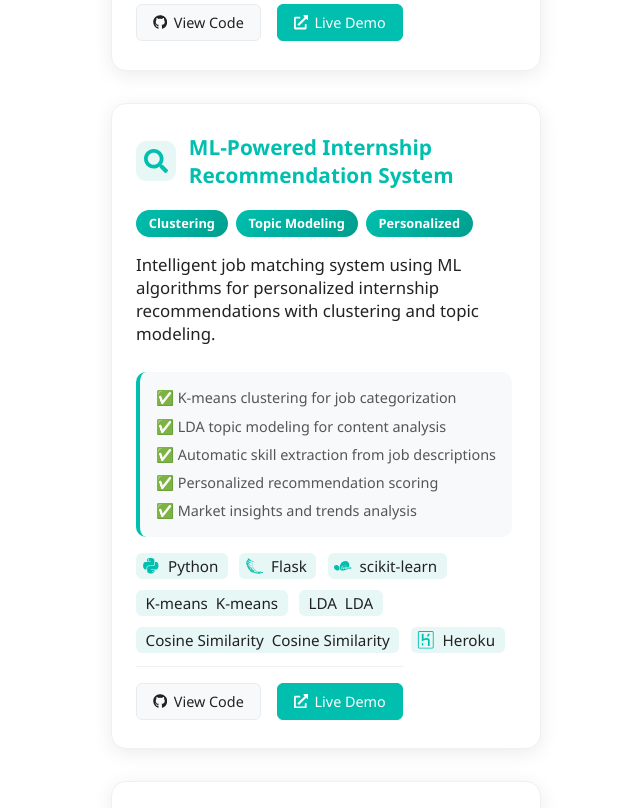
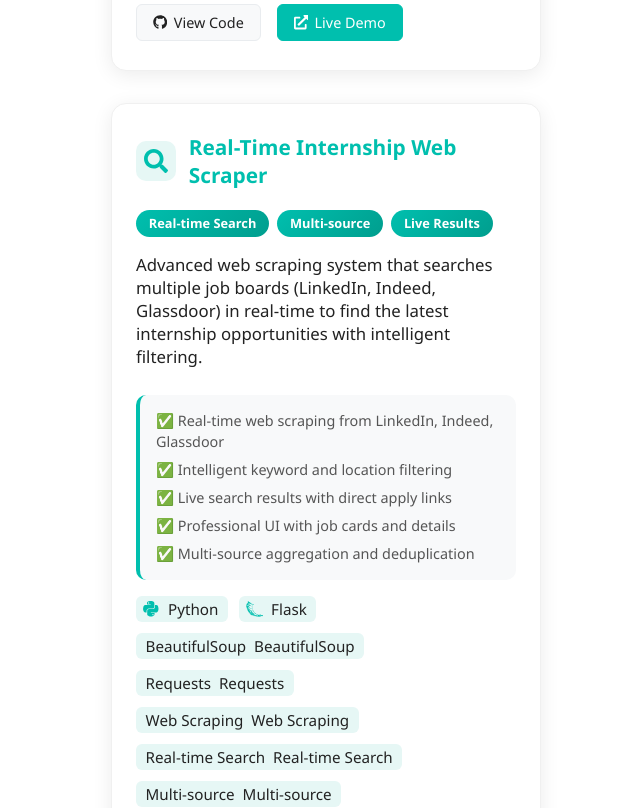
Before and after one commit to segnimekonnen7/segni-portfolio-, a React (Create React App) app: page / in a window 1280 px wide. Shown: the part 5400-6208 px from the top of the page, without its empty margins (314-954 px from the left). Built offline with nearby package versions, Linux system fonts and the light colour scheme.

Commit message:
Update internship finder to real web scraper with working demo link

```diff
--- a/src/Projects.js
+++ b/src/Projects.js
@@ -48,19 +48,19 @@ const projects = [
     ]
   },
   {
-    title: 'ML-Powered Internship Recommendation System',
-    description: 'Intelligent job matching system using ML algorithms for personalized internship recommendations with clustering and topic modeling.',
-    tech: ['Python', 'Flask', 'scikit-learn', 'K-means', 'LDA', 'Cosine Similarity', 'Heroku'],
+    title: 'Real-Time Internship Web Scraper',
+    description: 'Advanced web scraping system that searches multiple job boards (LinkedIn, Indeed, Glassdoor) in real-time to find the latest internship opportunities with intelligent filtering.',
+    tech: ['Python', 'Flask', 'BeautifulSoup', 'Requests', 'Web Scraping', 'Real-time Search', 'Multi-source'],
     github: 'budget-buddy',
-    demo: 'http://localhost:5001',
+    demo: 'http://localhost:5005',
     icon: <FaSearch />,
-    metrics: ['Clustering', 'Topic Modeling', 'Personalized'],
+    metrics: ['Real-time Search', 'Multi-source', 'Live Results'],
     features: [
-      '✅ K-means clustering for job categorization',
-      '✅ LDA topic modeling for content analysis',
-      '✅ Automatic skill extraction from job descriptions',
-      '✅ Personalized recommendation scoring',
-      '✅ Market insights and trends analysis'
+      '✅ Real-time web scraping from LinkedIn, Indeed, Glassdoor',
+      '✅ Intelligent keyword and location filtering',
+      '✅ Live search results with direct apply links',
+      '✅ Professional UI with job cards and details',
+      '✅ Multi-source aggregation and deduplication'
     ]
   },
   {
```
